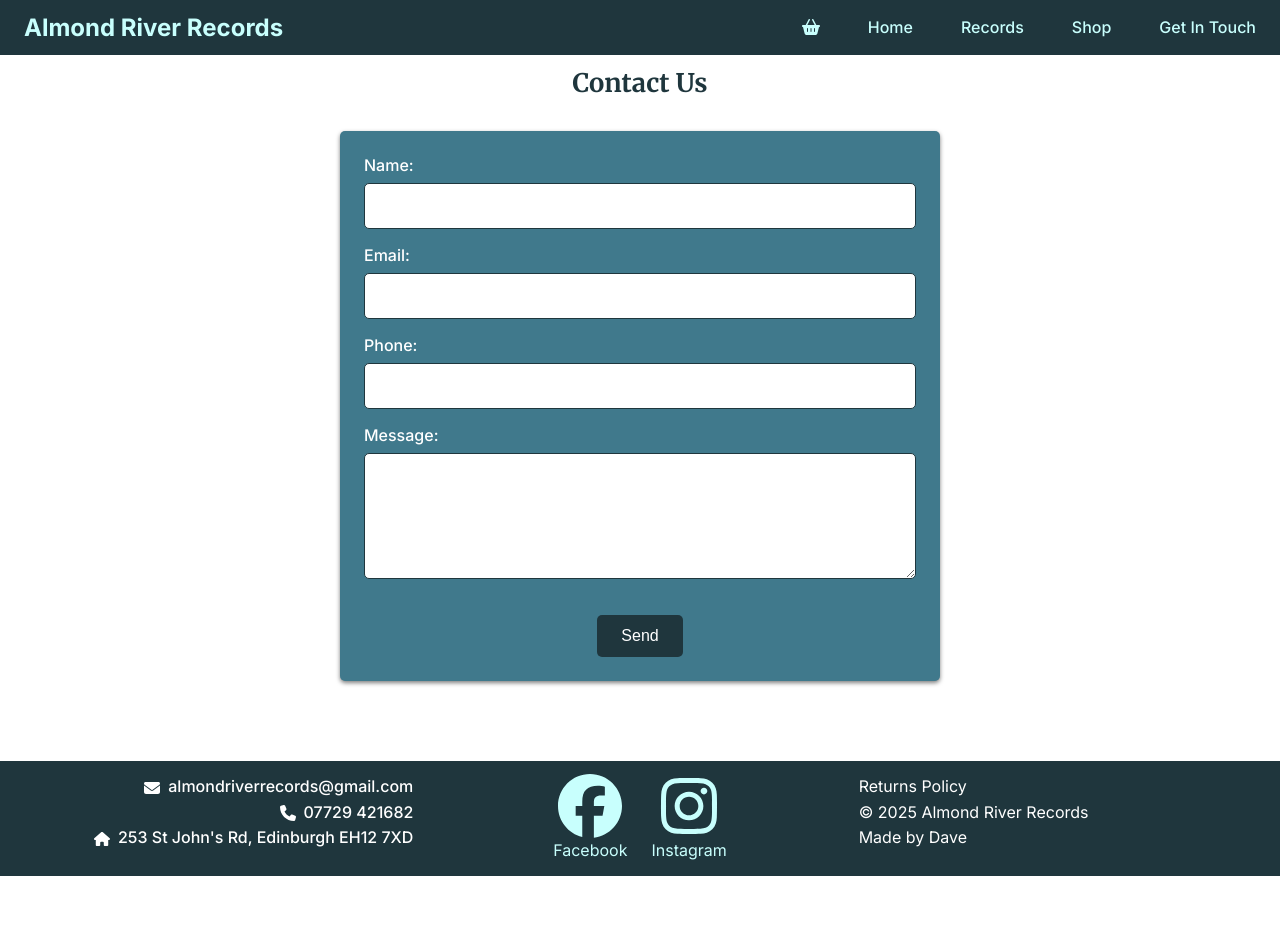
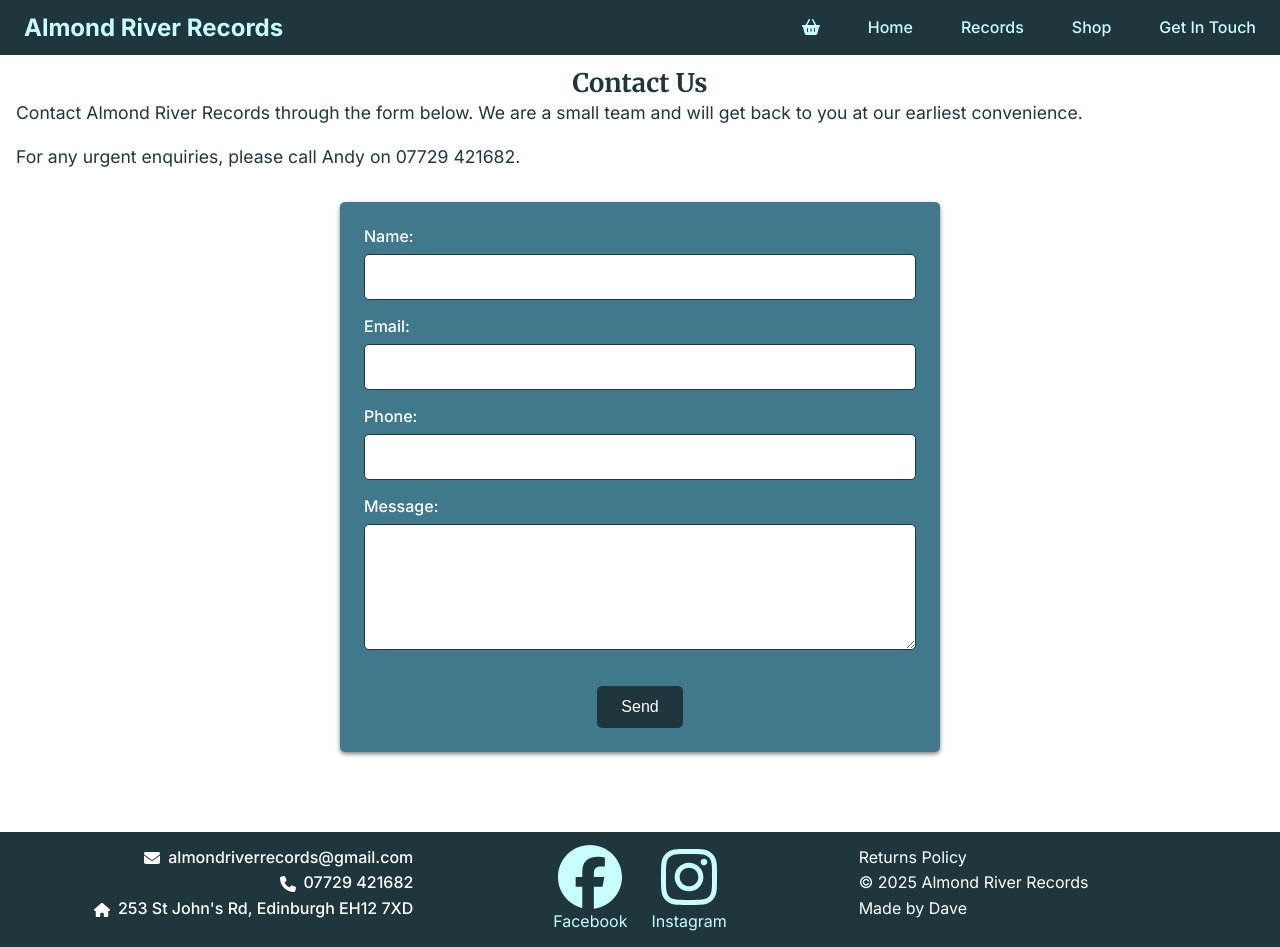
Before and after one commit to dvhzldn/almond-river-records, a Next.js app: page /contact in a window 1280 px wide. Before the commit the page ends 876 px from the top, so only its background shows below. Built offline with nearby package versions, Linux system fonts and the light colour scheme.

Commit message:
Minor contact form adjustments.

```diff
--- a/src/app/contact/page.tsx
+++ b/src/app/contact/page.tsx
@@ -1,5 +1,6 @@
 "use client";
 import { useState } from "react";
+import { useRouter } from "next/navigation";
 
 export default function ContactPage() {
 	const [formData, setFormData] = useState({
@@ -9,6 +10,7 @@ export default function ContactPage() {
 		message: "",
 	});
 
+	const router = useRouter();
 	const handleChange = (
 		e: React.ChangeEvent<HTMLInputElement | HTMLTextAreaElement>
 	) => {
@@ -39,6 +41,7 @@ export default function ContactPage() {
 				"Thanks for getting in touch. We will be back in touch promptly."
 			);
 			setFormData({ name: "", email: "", phone: "", message: "" });
+			router.push("/");
 		} else {
 			alert("Message failed to send. Please try again.");
 		}
@@ -47,6 +50,16 @@ export default function ContactPage() {
 	return (
 		<section className="section">
 			<h1>Contact Us</h1>
+			<section>
+				<p className="text">
+					Contact Almond River Records through the form below. We are a
+					small team and will get back to you at our earliest convenience.
+				</p>
+				<br />
+				<p className="text">
+					For any urgent enquiries, please call Andy on 07729 421682.
+				</p>
+			</section>
 			<section>
 				<form onSubmit={handleSubmit} className="form">
 					<label htmlFor="name">Name:</label>
```
